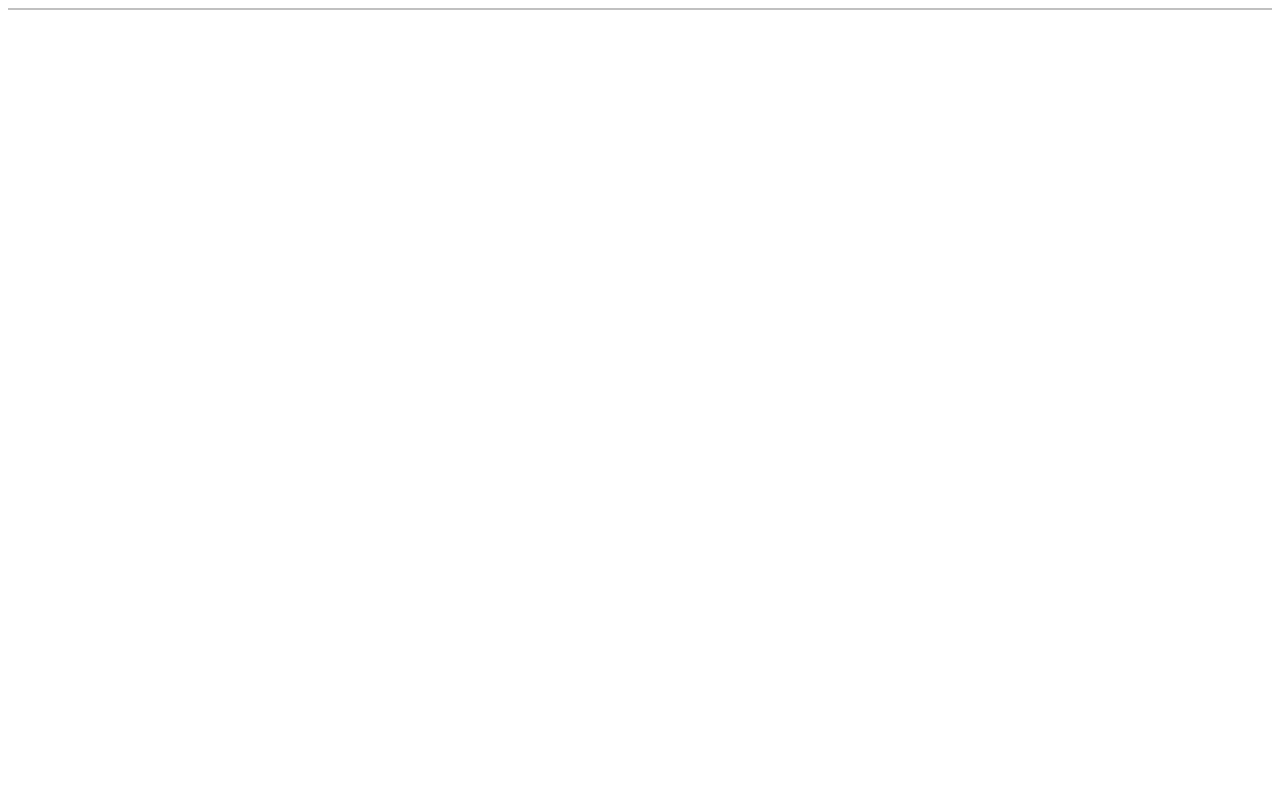
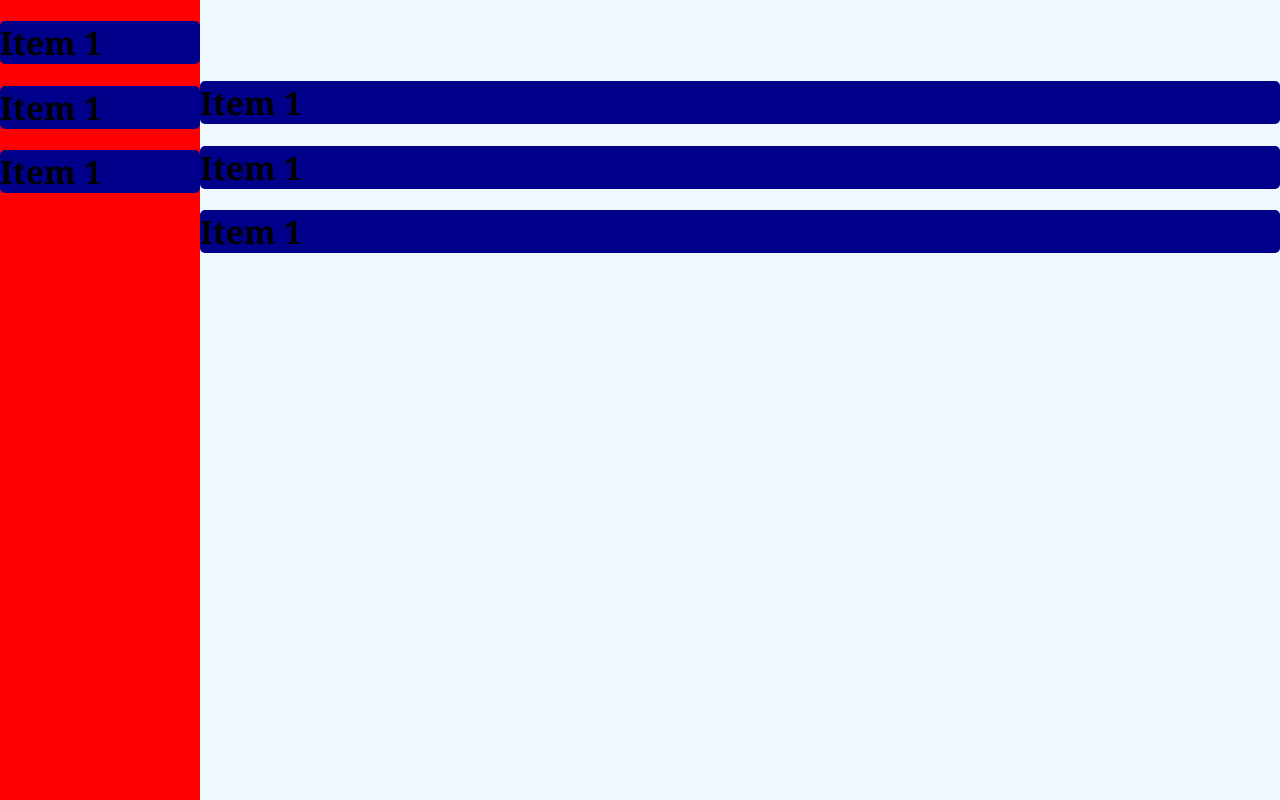
Before and after one commit to samc05991/sams-template-sass-theme, a website: page index.html in a window 1280 px wide. Drawn offline with nearby package versions, Linux system fonts and the light colour scheme; files that its build step writes are made by us from their sources.

Commit message:
feat: practice with setting up sections

```diff
--- a/index.html
+++ b/index.html
@@ -8,22 +8,51 @@
         <meta name="viewport" content="width=device-width, initial-scale=1">
         <!-- <link rel="stylesheet" href="./Users/sam_c/documents/github/sams-template-sass-theme/public/stylesheets/main.css"> -->
 
-        <link rel="stylesheet" href="./Users/erinp/documents/github/sams-template-sass-theme/public/stylesheets/main.css">
+        <link rel="stylesheet" href="./Users/sam_c/documents/github/sams-template-sass-theme/public/stylesheets/main.css">
     </head>
     <body>
-        <div class="grid-container">
-            <div class="grid-col-1"></div>
-            <div class="grid-col-2"></div>
-            <div class="grid-col-3"></div>
-            <div class="grid-col-4"></div>
-            <div class="grid-col-5"></div>
-            <div class="grid-col-6"></div>
-            <div class="grid-col-7"></div>
-            <div class="grid-col-8"></div>
-            <div class="grid-col-9"></div>
-            <div class="grid-col-10"></div>
-            <div class="grid-col-11"></div>
-            <div class="grid-col-12"></div>
+        <div class="sc-app-container">
+            <div class="sc-header">
+
+            </div>
+
+            <div class="sc-content">
+                <div class="sc-col">
+                    <h1>Item 1</h1>
+                </div>
+                <div class="sc-col">
+                    <h1>Item 1</h1>
+                </div>
+                <div class="sc-col">
+                    <h1>Item 1</h1>
+                </div>
+            </div>
+
+            <div class="sc-sidebar">
+                <div class="sc-col">
+                    <h1>Item 1</h1>
+                </div>
+                <div class="sc-col">
+                    <h1>Item 1</h1>
+                </div>
+                <div class="sc-col">
+                    <h1>Item 1</h1>
+                </div>
+            </div>
+
+            <div class="sc-footer"></div>
         </div>
+
+        <!-- <div class="sc-container sc-justify-items sc-align-items--left">
+            <div class="sc-col">
+                <h1>Item 1</h1>
+            </div>
+            <div class="sc-col">
+                <h1>Item 1</h1>
+            </div>
+            <div class="sc-col">
+                <h1>Item 1</h1>
+            </div>
+        </div> -->
     </body>
 </html>
--- a/scss/_grid.scss
+++ b/scss/_grid.scss
@@ -1,67 +1,49 @@
-@mixin col($col) {
+.sc-container {
+    width: 100%;
+    height: 100%;
+
+    display: grid;
+    grid-template-rows: auto;
+    grid-template-columns: repeat(3, auto);
 
 }
 
-@for $i from 1 through 12 {
-    .grid-col-#{$i} {
-        // background-color: aqua;
-        // width: 100px;
-        // height: 100px;
-        flex-grow: $i;
-        background: red;
-        // padding: 5px;
-        // width: 100px;
-        // height: 100px;
-        // margin: 10px;
-
-        // line-height: 100px;
-        // color: white;
-        // font-weight: bold;
-        // font-size: 2em;
-        // text-align: center;
-    }
+.sc-col {
+    width: 100%;
+    background: darkblue;
+    border-radius: 5px;
 }
 
-.grid-row {
+.sc-app-container {
     width: 100%;
+    height: 100%;
+    transition: grid-template-columns 5s;
+    transition: background-color 5s;
+
+    background-color: aliceblue;
+
+    display: grid;
+    grid-template-columns: 200px auto;
+    grid-template-rows: 60px auto 60px;
+    grid-template-areas:
+        "sidebar header"
+        "sidebar content"
+        "sidebar footer";
 }
 
-.grid-item {
-
+.sc-header {
+    grid-area: header;
 }
 
-.grid-container {
-    padding: 0;
-    margin: 0;
-    list-style: none;
-    border: 1px solid silver;
-    -ms-box-orient: horizontal;
-    display: -webkit-box;
-    display: -moz-box;
-    display: -ms-flexbox;
-    display: -moz-flex;
-    display: -webkit-flex;
-    display: flex;
-    -webkit-flex-wrap: wrap;
-    flex-wrap: wrap;
+.sc-content {
+    grid-area: content;
+}
 
-    // display: flex;
-    // flex-direction: row;
-    // flex-wrap: wrap;
-    // justify-content: space-between;
-    // align-items: stretch;
+.sc-footer {
+    grid-area: footer;
 }
-// .grid-col--#{$number} {
-//     flex-grow: 2;
-// }
-// .grid-col-1 {
-//     flex-grow: 1;
-// }
 
-// .grid-col-2 {
-//     flex-grow: 2;
-// }
-
-// .grid-col-3 {
-//     flex-grow: 3;
-// }
+.sc-sidebar {
+    grid-area: sidebar;
+    background-color: red;
+}
--- /dev/null
+++ b/scss/_utils.scss
@@ -0,0 +1,11 @@
+@each $align, $direction in $directions {
+    .sc-align-items--#{$align} {
+        align-items: $direction;
+    }
+}
+
+@each $justify, $direction in $directions {
+    .sc-justify-items--#{$justify} {
+        justify-items: $direction;
+    }
+}
--- /dev/null
+++ b/scss/_vars.scss
@@ -0,0 +1,5 @@
+$directions: (
+    left: left,
+    center: center,
+    right: right
+);
--- a/scss/main.scss
+++ b/scss/main.scss
@@ -1 +1,9 @@
+@import "vars";
 @import "grid";
+@import "utils";
+
+body, html{
+    margin: 0px;
+    height: 100%;
+    font-family: Cambria, Cochin, Georgia, Times, 'Times New Roman', serif;
+}
```
Also changed, not shown: public/stylesheets/main.css, 2 other files.
